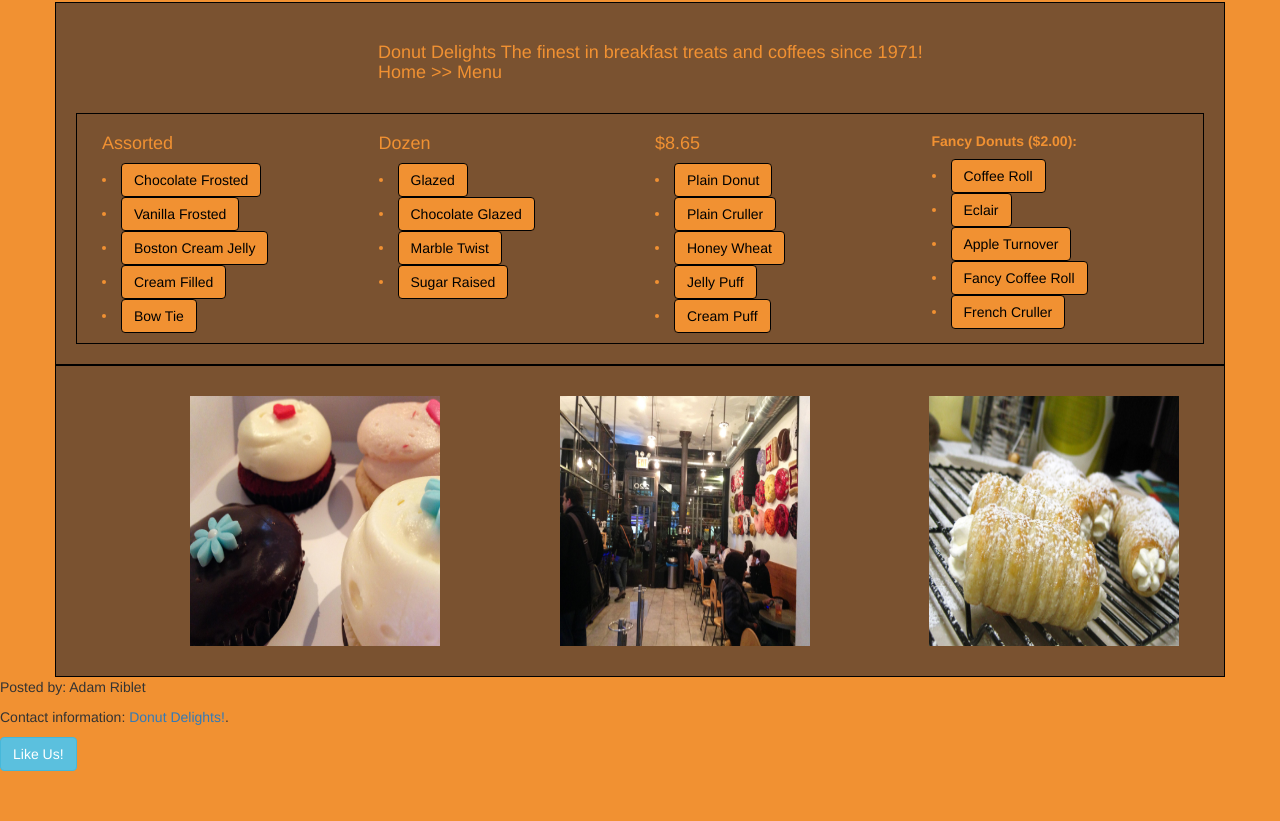
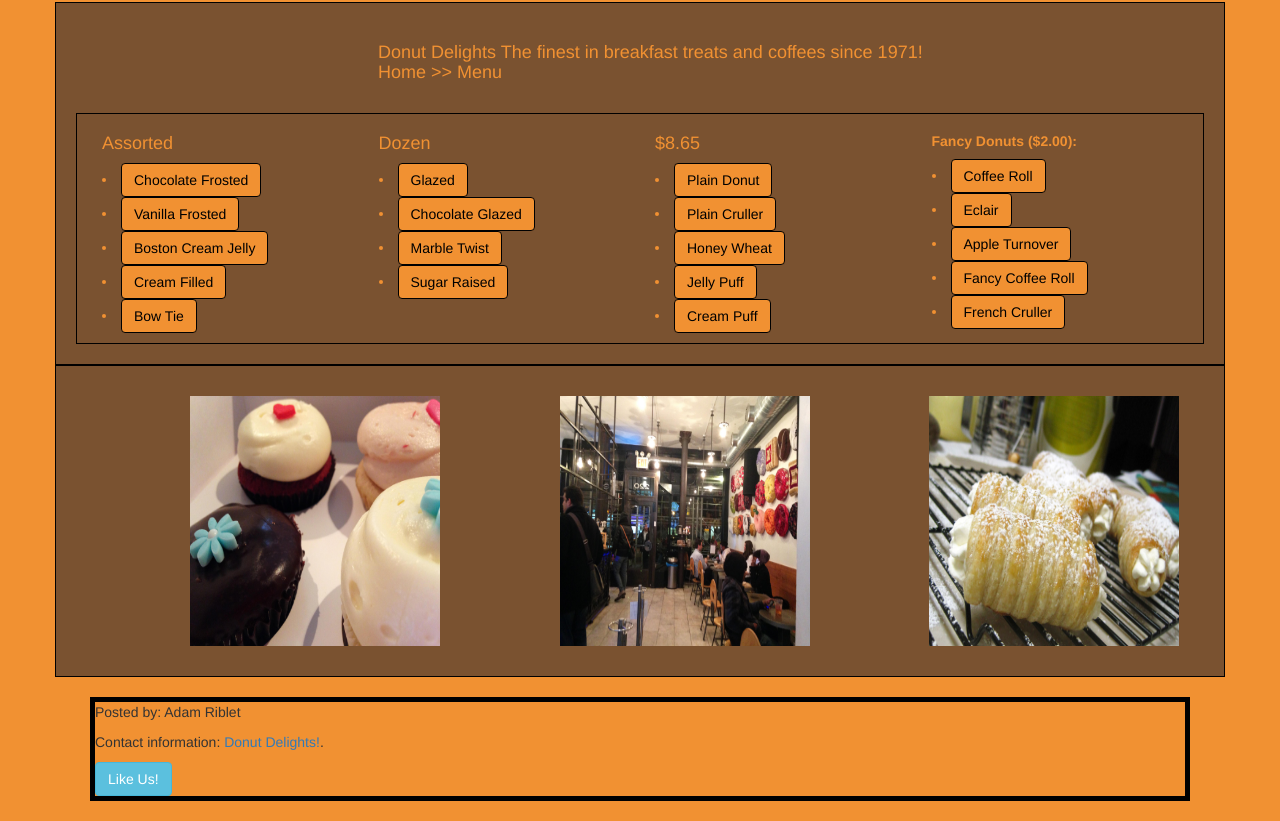
Before and after one commit to AdamRiblet/my-final-project, a plain HTML site: page menu.html in a window 1280 px wide. Shown: the part 128-949 px from the top of the page. Before the commit the page ends 899 px from the top, so only its background shows below. Drawn offline with nearby package versions, Linux system fonts and the light colour scheme.

Commit message:
Final Proejct

```diff
--- a/css/site.css
+++ b/css/site.css
@@ -54,6 +54,6 @@ body{
 
 }
 
-#h5{
-    text: bold;
+#footer{
+     border: 5px solid black;
 }
--- a/menu.html
+++ b/menu.html
@@ -32,7 +32,6 @@
 
   ga('create', 'UA-77245153-1', 'auto');
   ga('send', 'pageview');
-
     </script>
 </head>
 
@@ -167,12 +166,19 @@
         </div>
     </div>
 
-    <footer>
-        <p>Posted by: Adam Riblet</p>
-        <p>Contact information: <a href="email: contact@donutdelights.com">Donut Delights!</a>.</p>
-        <a href="https://www.facebook.com/donutdelights/?fref=ts" class="btn btn-info" role="button">Like Us!</a>
+    <div class="container">
+        <div class="row">
+            <div class="col md 12">
+                <footer id="footer">
+                    <p>Posted by: Adam Riblet</p>
+                    <p>Contact information: <a href="email: contact@donutdelights.com">Donut Delights!</a>.</p>
+                    <a href="https://www.facebook.com/donutdelights/?fref=ts" class="btn btn-info" role="button">Like Us!</a>
 
-    </footer>
+                </footer>
+            </div>
+        </div>
+    </div>
+
 
     <!-- JS -->
     <script src="https://code.jquery.com/jquery-2.2.0.min.js" type="text/javascript"></script>
```
